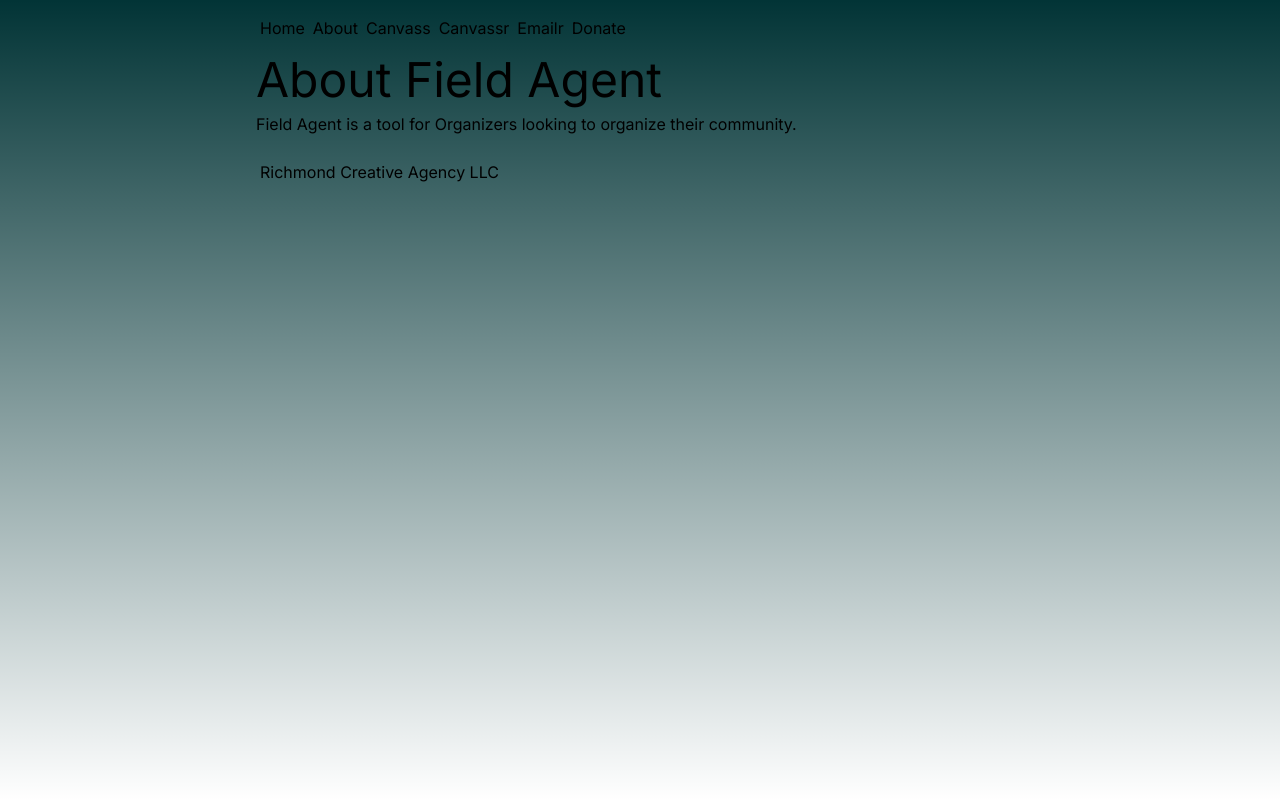
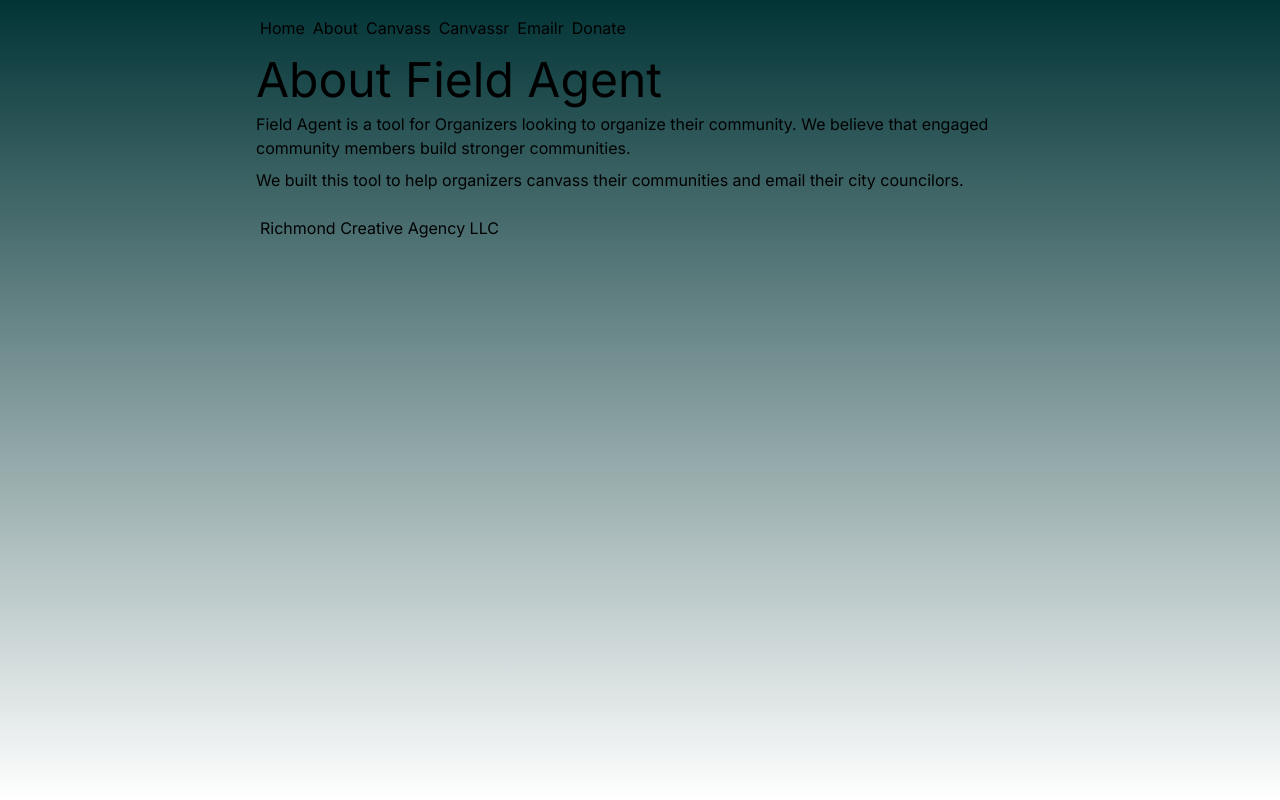
Before and after one commit to Richmond-Creative-Agency/fieldagent, a Next.js app: page /about in a window 1280 px wide. Built offline with nearby package versions, Linux system fonts and the light colour scheme.

Commit message:
chore: Delete todo

```diff
--- a/src/app/about/page.js
+++ b/src/app/about/page.js
@@ -3,13 +3,17 @@ import H1 from '../ui/typography/H1';
 import H2 from '../ui/typography/H2';
 import P from '../ui/typography/P';
 export default function Page() {
-  // TODO: #9 Why did we make Field Agent?
   return (
     <Main>
       <H1>About Field Agent</H1>
       <P>
         Field Agent is a tool for Organizers looking to organize their
-        community.
+        community. We believe that engaged community members build stronger
+        communities.
+      </P>
+      <P>
+        We built this tool to help organizers canvass their communities and
+        email their city councilors.
       </P>
     </Main>
   );
```
